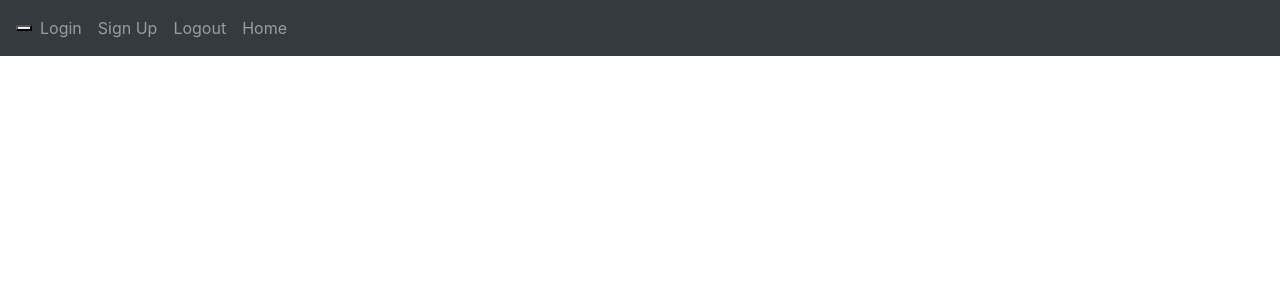
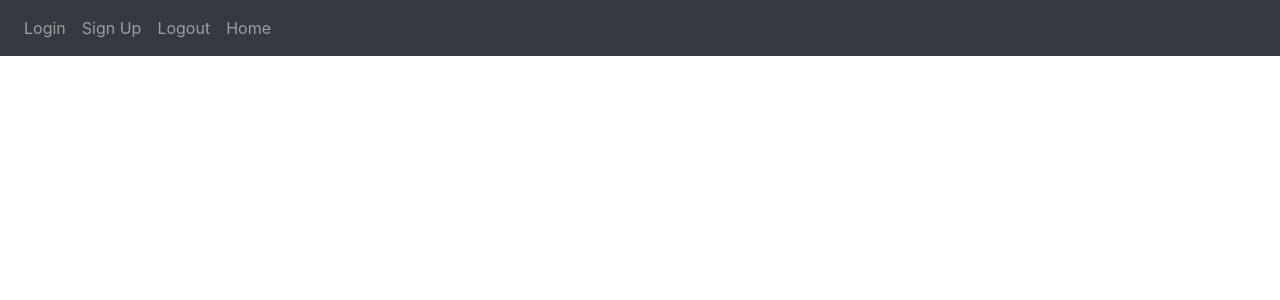
Before and after one commit to LoreleiTR/Python-website, a Flask app: page / in a window 1280 px wide. Shown: the top 300 px of the page. Run offline with Flask 3, Linux system fonts and the light colour scheme; some libraries are stand-ins or nearby versions.

Commit message:
Update base.html

```diff
--- a/website/templates/base.html
+++ b/website/templates/base.html
@@ -18,8 +18,13 @@
 </head>
 <body>
   <nav class="navbar navbar-expand-lg navbar-dark bg-dark">
-    <button class="navbar-toogle" type="button" ddata-toogle="collapse" data-target="#navbar">
-      <span class="navbar-toogle-icon"></span>
+    <button
+    class="navbar-toggler"
+    type="button"
+    data-toggle="collapse"
+    data-target="#navbar">
+
+      <span class="navbar-toggle-icon"></span>
     </button>
     <div class="collapse navbar-collapse" id="navbar">
       <div class="navbar-nav">
@@ -28,7 +33,9 @@
         <a class="nav-item nav-link" id="logout" href="/logout">Logout</a>
         <a class="nav-item nav-link" id="home" href="/">Home</a>
 
+
       </div>
+
 
     </div>
   </nav>
```
